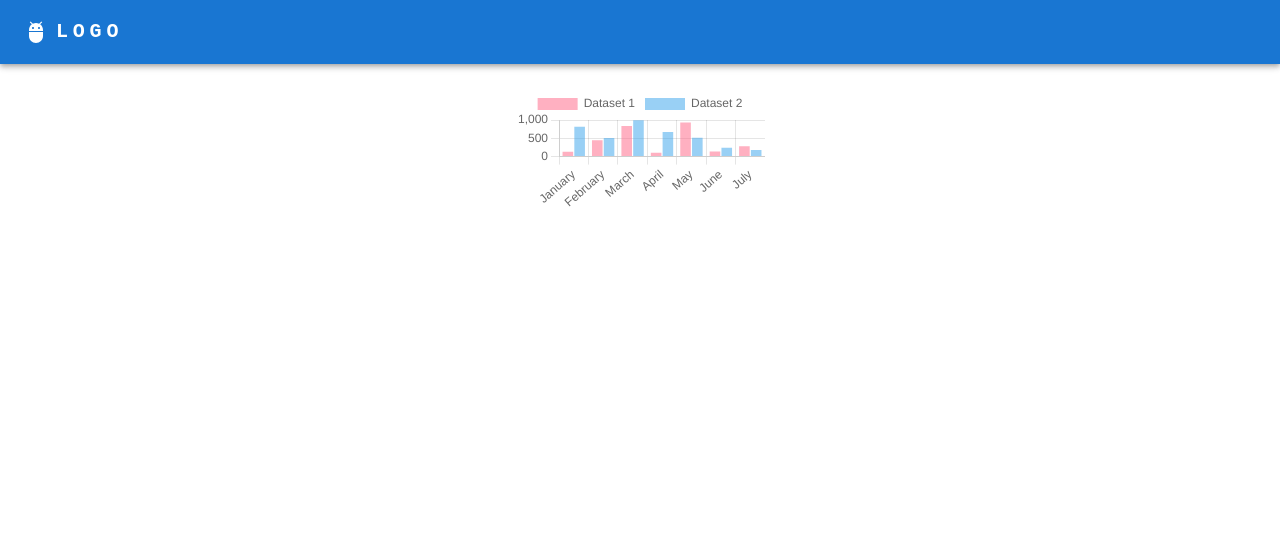
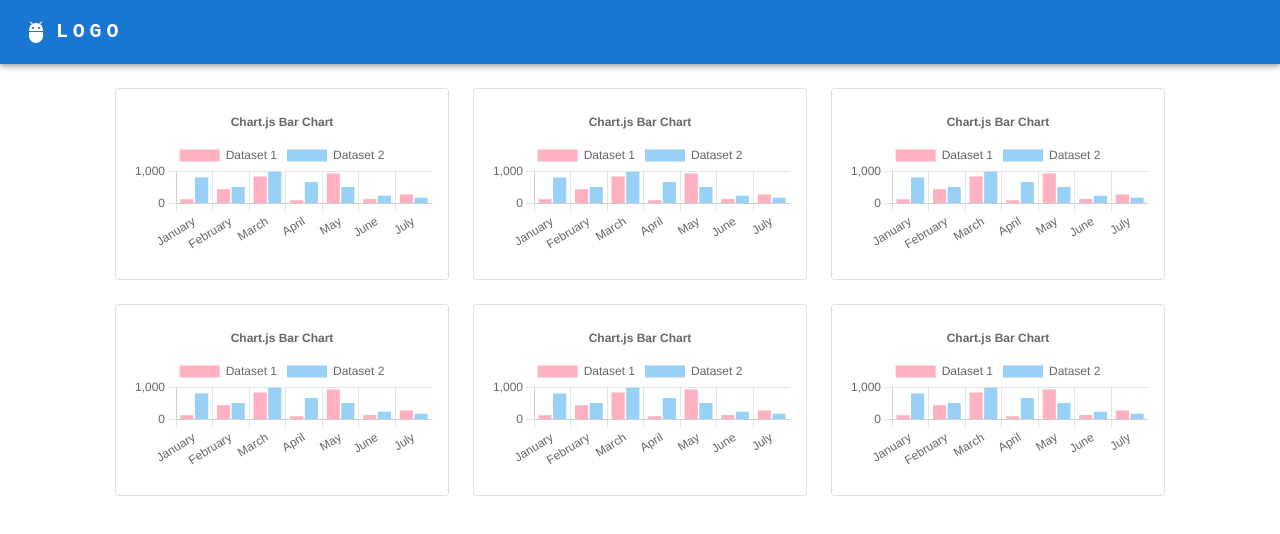
Before and after one commit to kuzanatoliy/chartjs-demo, a React (Vite) app: page / in a window 1280 px wide. Shown: the top 534 px of the page. Built offline with nearby package versions, Linux system fonts and the light colour scheme.

Commit message:
feat: CD-8 add vertical bar chart

```diff
--- a/src/components/Main/Main.tsx
+++ b/src/components/Main/Main.tsx
@@ -1,7 +1,22 @@
+import { Grid } from '@mui/material';
 import { VerticalBarChart } from '../VerticalBarChart';
 
 export const Main = () => (
   <main>
-    <VerticalBarChart />
+    <div>
+      <Grid
+        container
+        spacing={{ xs: 2, md: 3 }}
+        columns={{ xs: 4, sm: 8, md: 12 }}
+        sx={{ justifyContent: 'center' }}
+      >
+        <VerticalBarChart />
+        <VerticalBarChart />
+        <VerticalBarChart />
+        <VerticalBarChart />
+        <VerticalBarChart />
+        <VerticalBarChart />
+      </Grid>
+    </div>
   </main>
 );
--- a/src/components/VerticalBarChart/VerticalBarChart.tsx
+++ b/src/components/VerticalBarChart/VerticalBarChart.tsx
@@ -1,38 +1,11 @@
+import { Card, CardContent } from '@mui/material';
 import { Bar } from 'react-chartjs-2';
-
-export const options = {
-  responsive: true,
-  plugins: {
-    legend: {
-      position: 'top' as const,
-    },
-    title: {
-      display: true,
-      text: 'Chart.js Bar Chart',
-    },
-  },
-};
-
-const labels = ['January', 'February', 'March', 'April', 'May', 'June', 'July'];
-
-export const data = {
-  labels,
-  datasets: [
-    {
-      label: 'Dataset 1',
-      data: labels.map(() => Math.random() * 1000),
-      backgroundColor: 'rgba(255, 99, 132, 0.5)',
-    },
-    {
-      label: 'Dataset 2',
-      data: labels.map(() => Math.random() * 1000),
-      backgroundColor: 'rgba(53, 162, 235, 0.5)',
-    },
-  ],
-};
+import { data, options } from './data';
 
 export const VerticalBarChart = () => (
-  <div style={{ position: 'relative', width: '250px' }}>
-    <Bar options={options} data={data} />
-  </div>
+  <Card variant='outlined'>
+    <CardContent>
+      <Bar options={options} data={data} />
+    </CardContent>
+  </Card>
 );
--- a/src/components/VerticalBarChart/data.ts
+++ b/src/components/VerticalBarChart/data.ts
@@ -0,0 +1,30 @@
+export const options = {
+  responsive: true,
+  plugins: {
+    legend: {
+      position: 'top' as const,
+    },
+    title: {
+      display: true,
+      text: 'Chart.js Bar Chart',
+    },
+  },
+};
+
+const labels = ['January', 'February', 'March', 'April', 'May', 'June', 'July'];
+
+export const data = {
+  labels,
+  datasets: [
+    {
+      label: 'Dataset 1',
+      data: labels.map(() => Math.random() * 1000),
+      backgroundColor: 'rgba(255, 99, 132, 0.5)',
+    },
+    {
+      label: 'Dataset 2',
+      data: labels.map(() => Math.random() * 1000),
+      backgroundColor: 'rgba(53, 162, 235, 0.5)',
+    },
+  ],
+};
--- a/src/configs/chart-js.ts
+++ b/src/configs/chart-js.ts
@@ -5,6 +5,14 @@ import {
   Legend,
   CategoryScale,
   LinearScale,
+  Title,
 } from 'chart.js';
 
-ChartJS.register(CategoryScale, LinearScale, BarElement, Tooltip, Legend);
+ChartJS.register(
+  CategoryScale,
+  LinearScale,
+  BarElement,
+  Tooltip,
+  Legend,
+  Title
+);
--- a/src/index.css
+++ b/src/index.css
@@ -15,6 +15,8 @@ body {
       justify-content: center;
       padding-inline: 24px;
       overflow: auto;
+      flex-wrap: wrap;
+      gap: 24px;
     }
   }
 }
```
